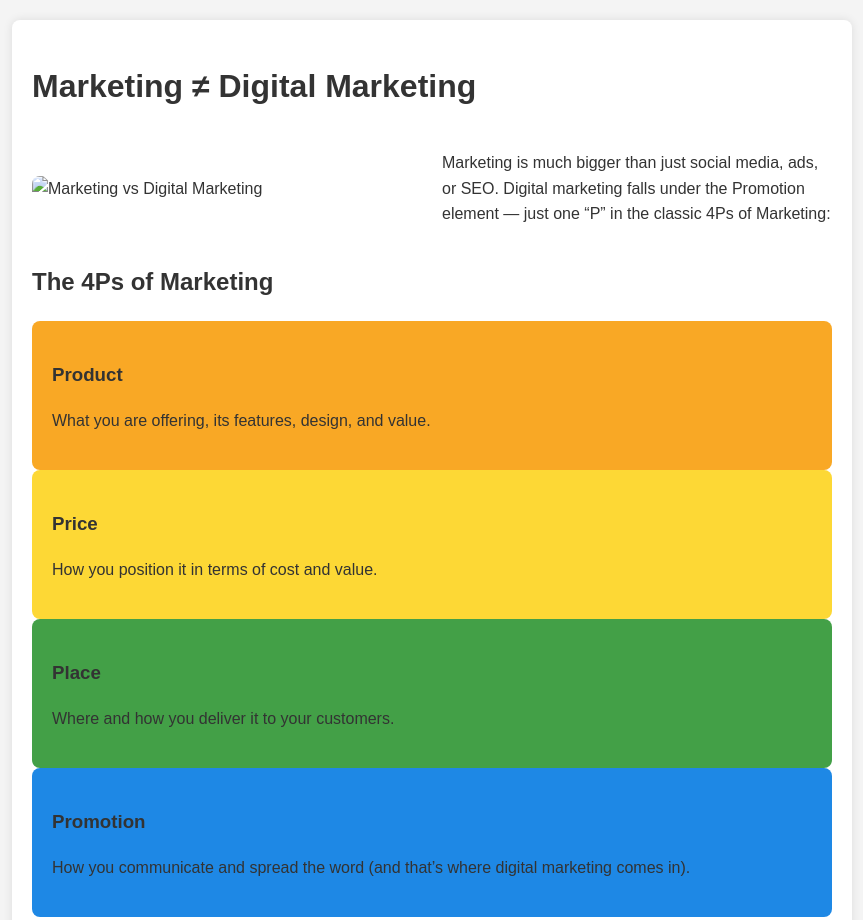
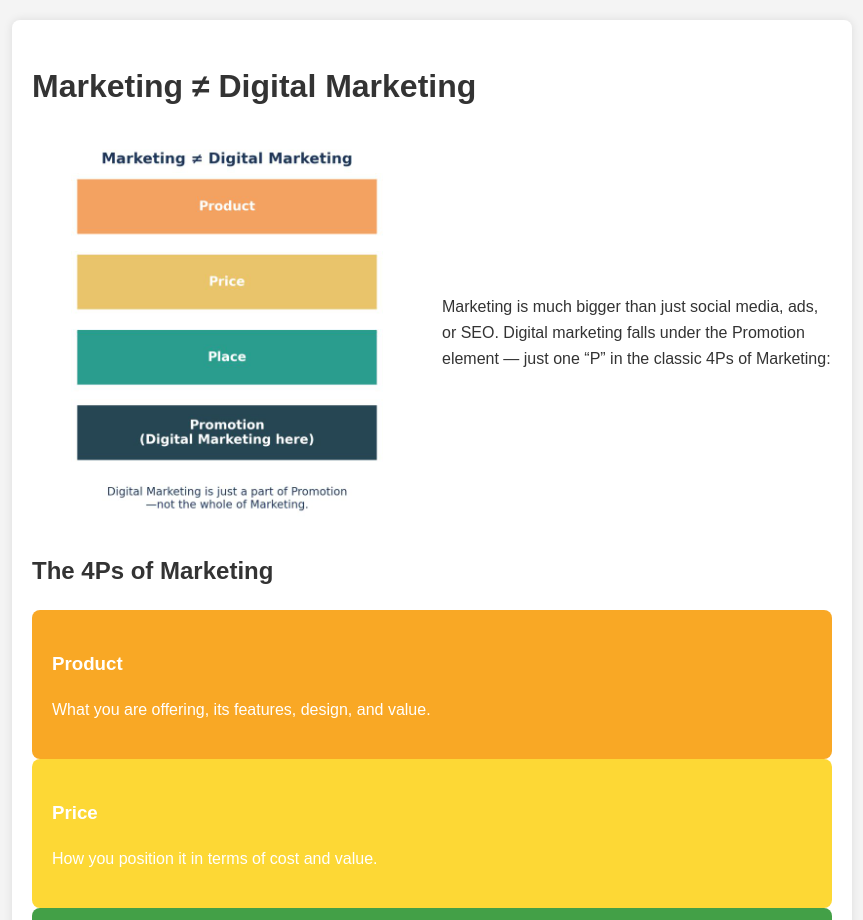
Before and after one commit to mohamedOmar11111/Marketing-Vs-Digital-marketing, a plain HTML site: page index.html in a window 1280 px wide. Shown: the top 920 px of the page, without its empty margins (208-1071 px from the left). Drawn offline with Linux system fonts and the light colour scheme.

Commit message:
Add files via upload

```diff
--- a/index.html
+++ b/index.html
@@ -39,11 +39,13 @@
             padding: 20px;
             border-radius: 8px;
             cursor: pointer;
-            transition: transform 0.3s ease, box-shadow 0.3s ease;
+            transition: transform 0.3s ease, box-shadow 0.3s ease, background-color 0.3s ease;
+            color: white; /* Ensure text is visible on colored boxes */
         }
         .box:hover {
             transform: translateY(-5px);
-            box-shadow: 0 5px 15px rgba(0,0,0,0.2);
+            box-shadow: 0 8px 20px rgba(0,0,0,0.3);
+            opacity: 0.9; /* Subtle hover effect */
         }
         .product { background-color: #f9a825; }
         .price { background-color: #fdd835; }
@@ -57,7 +59,7 @@
         <h1>Marketing ≠ Digital Marketing</h1>
         <div class="interactive-section">
             <div>
-                <img src="/Users/o-elkhazragy/Downloads/LinkedIn Feed Image (9).jpeg" alt="Marketing vs Digital Marketing">
+                <img src="LinkedIn Feed Image (9).jpeg" alt="Marketing vs Digital Marketing">
             </div>
             <div>
                 <p>Marketing is much bigger than just social media, ads, or SEO. Digital marketing falls under the Promotion element — just one “P” in the classic 4Ps of Marketing:</p>
```
Also changed, not shown: LinkedIn Feed Image (9).jpeg (added).
